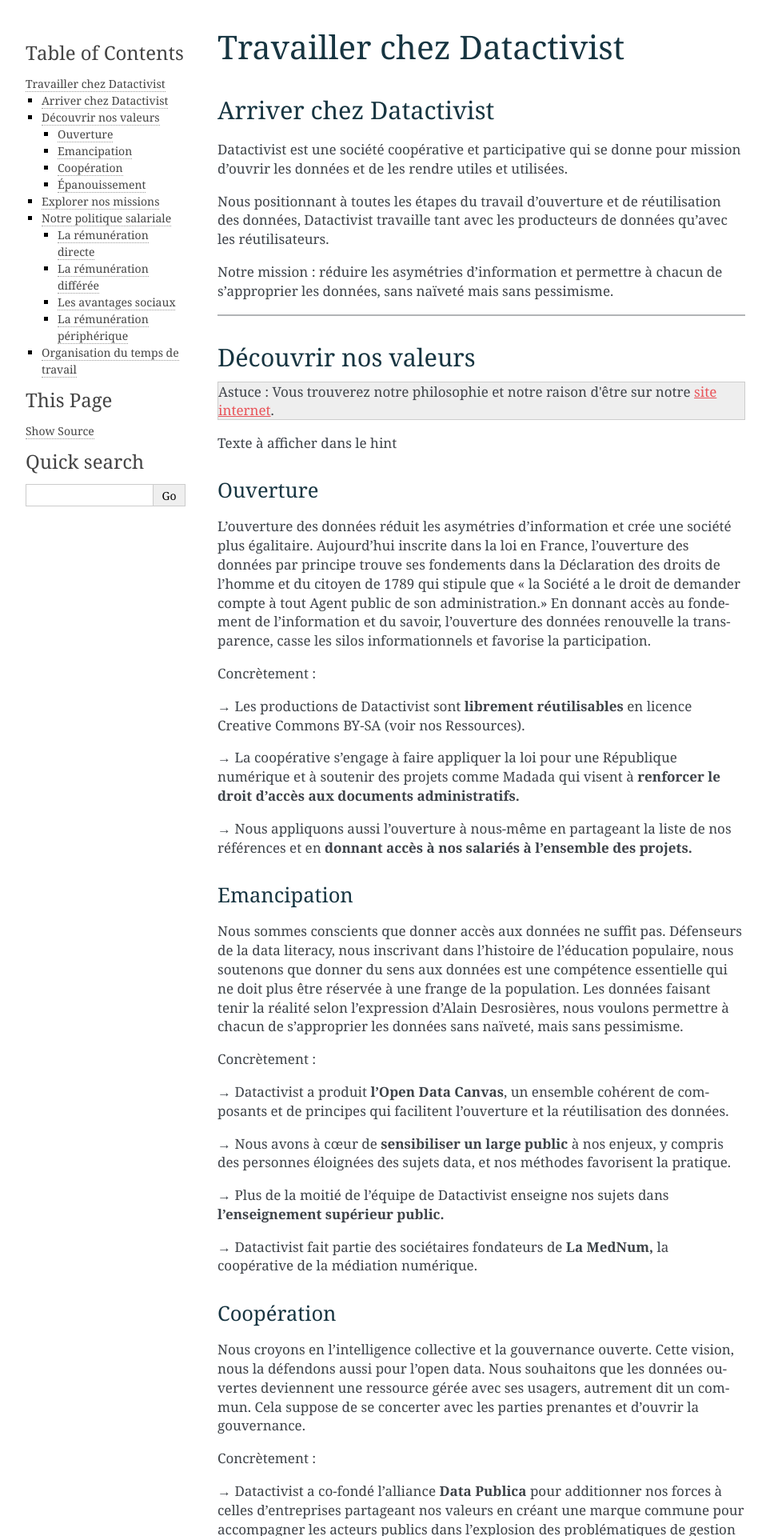
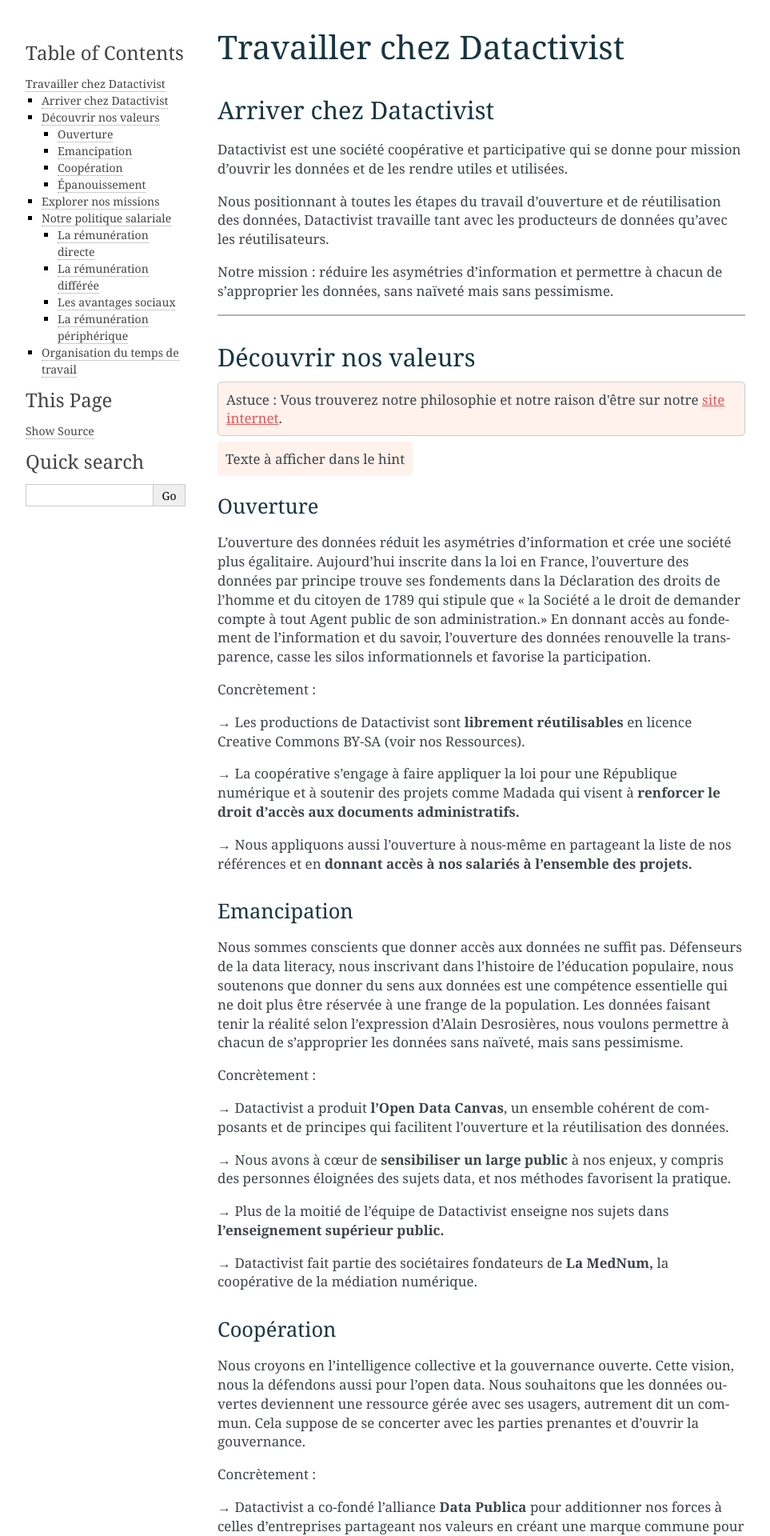
Before and after one commit to datactivist/documentation-datactivist, a Sphinx documentation site: the page built from docs/source/travailler-chez-datactivist.md, in a window 1280 px wide. Shown: the top 1920 px of the page at 80% size, without its empty margins (148-1111 px from the left). Built offline with Sphinx 7.4.7, drawn with Linux system fonts in a browser that asks for light colours.

Commit message:
Update custom.css

```diff
--- a/docs/source/_static/custom.css
+++ b/docs/source/_static/custom.css
@@ -36,7 +36,7 @@
 }
 
 /* Style des hints */
-.my-hint {
+.hint {
   background-color: #FFF1EB !important;
   padding: 10px;
   border-radius: 5px;
```
